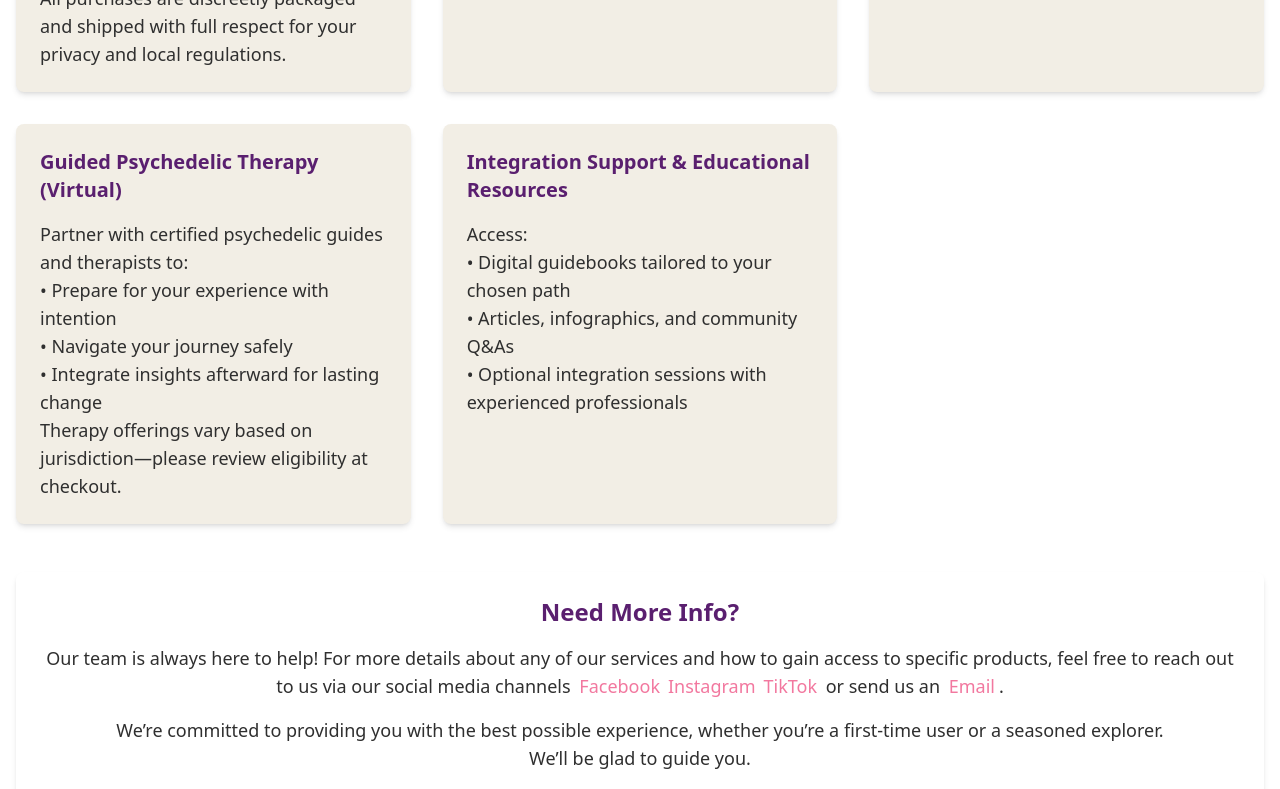
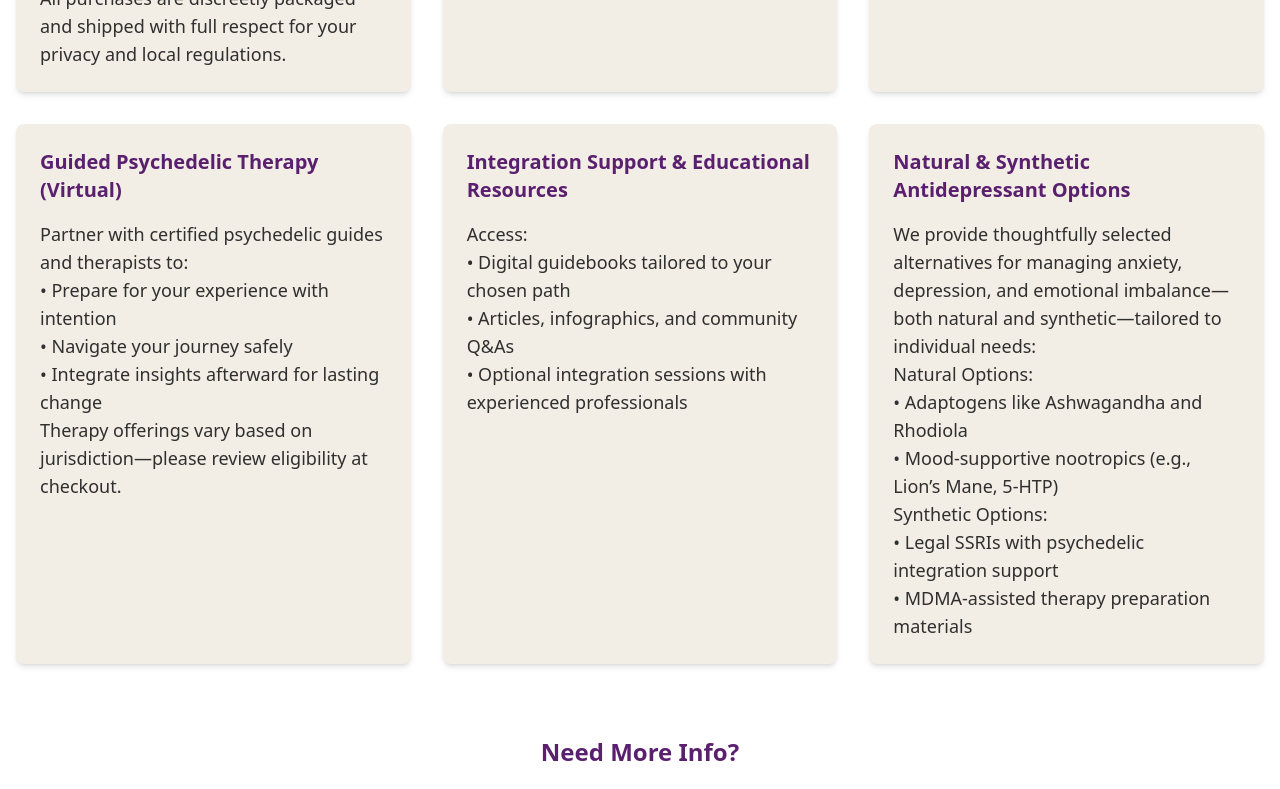
Before and after one commit to Sochik/Safe-Herb, a React (Vite) app: page /Services in a window 1280 px wide. Shown: the part 860-1649 px from the top of the page. Built offline with nearby package versions, Linux system fonts and the light colour scheme.

Commit message:
add Natural & Synthetic Antidepressant Options to servicesData

```diff
--- a/src/pages/Services.jsx
+++ b/src/pages/Services.jsx
@@ -41,6 +41,16 @@ const servicesData = [
     • Articles, infographics, and community Q&As
     • Optional integration sessions with experienced professionals`,
   },
+  {
+    title: "Natural & Synthetic Antidepressant Options",
+    description: `We provide thoughtfully selected alternatives for managing anxiety, depression, and emotional imbalance—both natural and synthetic—tailored to individual needs:
+    Natural Options:
+    • Adaptogens like Ashwagandha and Rhodiola
+    • Mood-supportive nootropics (e.g., Lion’s Mane, 5-HTP)
+    Synthetic Options:
+    • Legal SSRIs with psychedelic integration support
+    • MDMA-assisted therapy preparation materials`,
+  },
 ];
 
 export default function Services() {
@@ -82,7 +92,7 @@ export default function Services() {
       </div>
 
       {/* Need More Info Section */}
-      <div className="container mx-auto mt-12 bg-inherit p-6 rounded-lg shadow-md text-center">
+      <div className="container mx-auto mt-12 bg-inherit p-6 rounded-lg text-center">
         <h2 className="text-2xl font-bold text-primary mb-4">Need More Info?</h2>
         <p className="text-lg text-dark mb-4">
           Our team is always here to help! For more details about any of our
```
